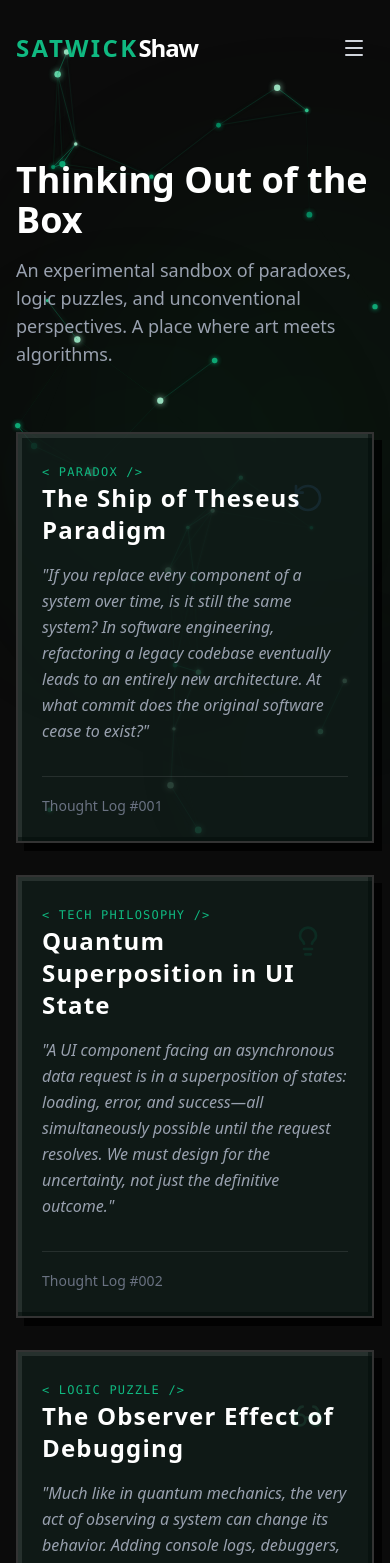
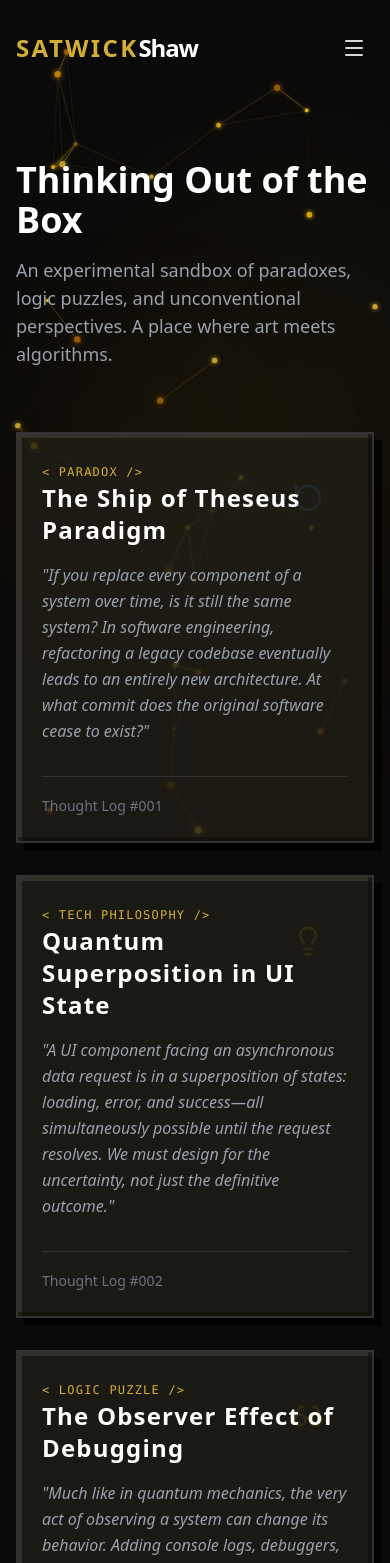
Before and after one commit to satwick-yes/my-website, a Next.js app: page /thinking in a window 390 px wide. Shown: the top 1563 px of the page. Built offline with nearby package versions, Linux system fonts and the light colour scheme.

Commit message:
Update theme to Sekiro inspired dark/gold styles

```diff
--- a/src/app/achievements/page.tsx
+++ b/src/app/achievements/page.tsx
@@ -14,13 +14,13 @@ const achievements = [
   {
     title: "National Level Basketball Player",
     organization: "Sports",
-    icon: <Trophy className="w-8 h-8 text-emerald-400" />,
+    icon: <Trophy className="w-8 h-8 text-yellow-500" />,
     description: "Represented at the national level, showcasing teamwork, leadership, and athletic excellence.",
   },
   {
     title: "Anchor",
     organization: "Events",
-    icon: <Mic className="w-8 h-8 text-emerald-400" />,
+    icon: <Mic className="w-8 h-8 text-yellow-500" />,
     description: "Hosted various large-scale events, demonstrating excellent communication and public speaking skills.",
   },
 ];
--- a/src/app/globals.css
+++ b/src/app/globals.css
@@ -1,14 +1,14 @@
 @import "tailwindcss";
 
 :root {
-  --background: #0b0b0b;
+  --background: #0a0a0a;
   --foreground: #ffffff;
-  --card: #121212;
+  --card: #141414;
   --card-foreground: #ffffff;
   --border: #333333;
-  --primary: #10b981;
+  --primary: #d4af37;
   --primary-foreground: #000000;
-  --accent: #34d399;
+  --accent: #facc15;
 }
 
 @theme inline {
@@ -18,7 +18,7 @@
   --color-border: var(--border);
   --color-primary: var(--primary);
   --color-accent: var(--accent);
-  --font-sans: var(--font-inter);
+  --font-sans: var(--font-cinzel);
 }
 
 body {
@@ -41,5 +41,5 @@ body {
   border-radius: 0;
 }
 ::-webkit-scrollbar-thumb:hover {
-  background: #10b981;
+  background: #d4af37;
 }
--- a/src/app/layout.tsx
+++ b/src/app/layout.tsx
@@ -1,9 +1,9 @@
 import type { Metadata } from "next";
-import { Inter } from "next/font/google";
+import { Cinzel } from "next/font/google";
 import "./globals.css";
 
-const inter = Inter({
-  variable: "--font-inter",
+const cinzel = Cinzel({
+  variable: "--font-cinzel",
   subsets: ["latin"],
 });
 
@@ -23,7 +23,7 @@ export default function RootLayout({
 }>) {
   return (
     <html lang="en" className="dark">
-      <body className={`${inter.variable} antialiased min-h-screen bg-background text-foreground selection:bg-green-500/30 overflow-x-hidden flex flex-col relative`} suppressHydrationWarning>
+      <body className={`${cinzel.variable} antialiased min-h-screen bg-background text-foreground selection:bg-yellow-500/30 overflow-x-hidden flex flex-col relative`} suppressHydrationWarning>
         <Particles />
         <div className="relative z-10 flex flex-col min-h-screen w-full">
           <Navbar />
--- a/src/app/page.tsx
+++ b/src/app/page.tsx
@@ -101,7 +101,7 @@ export default function Home() {
 
             <Card gradient className="group hover:-translate-y-2 hover:translate-x-2 hover:shadow-[-8px_8px_0_0_#00aa00] transition-all bg-card/80">
               <div className="flex items-center gap-4 mb-4">
-                <div className="p-3 rounded-none border-b-4 border-r-4 border-t-2 border-l-2 border-border bg-black/50 text-emerald-400 group-hover:text-primary transition-colors">
+                <div className="p-3 rounded-none border-b-4 border-r-4 border-t-2 border-l-2 border-border bg-black/50 text-primary group-hover:text-yellow-400 transition-colors">
                   <Briefcase size={24} />
                 </div>
                 <div>
--- a/src/app/skills/page.tsx
+++ b/src/app/skills/page.tsx
@@ -16,7 +16,7 @@ const skillCategories = [
   },
   {
     title: "Data Analysis",
-    icon: <LineChart className="w-6 h-6 text-emerald-400" />,
+    icon: <LineChart className="w-6 h-6 text-yellow-500" />,
     skills: [
       { name: "Data Visualization", level: 90 },
       { name: "SQL", level: 85 },
@@ -25,7 +25,7 @@ const skillCategories = [
   },
   {
     title: "Web Development",
-    icon: <Globe className="w-6 h-6 text-emerald-300" />,
+    icon: <Globe className="w-6 h-6 text-amber-400" />,
     skills: [
       { name: "HTML / CSS", level: 95 },
       { name: "JavaScript / TypeScript", level: 90 },
--- a/src/app/thinking/page.tsx
+++ b/src/app/thinking/page.tsx
@@ -13,13 +13,13 @@ const thoughts = [
   },
   {
     title: "Quantum Superposition in UI State",
-    icon: <Lightbulb className="w-8 h-8 text-emerald-400" />,
+    icon: <Lightbulb className="w-8 h-8 text-yellow-500" />,
     content: "A UI component facing an asynchronous data request is in a superposition of states: loading, error, and success—all simultaneously possible until the request resolves. We must design for the uncertainty, not just the definitive outcome.",
     theme: "Tech Philosophy",
   },
   {
     title: "The Observer Effect of Debugging",
-    icon: <Glasses className="w-8 h-8 text-emerald-300" />,
+    icon: <Glasses className="w-8 h-8 text-amber-400" />,
     content: "Much like in quantum mechanics, the very act of observing a system can change its behavior. Adding console logs, debuggers, or profilers inherently alters the timing and memory footprint of the application, often masking the original bug.",
     theme: "Logic Puzzle",
   },
@@ -73,7 +73,7 @@ export default function Thinking() {
           transition={{ duration: 1 }}
           className="text-center py-20 border-y border-white/10 relative"
         >
-          <div className="absolute inset-0 bg-gradient-to-r from-emerald-500/5 via-green-500/5 to-emerald-500/5 pointer-events-none" />
+          <div className="absolute inset-0 bg-gradient-to-r from-yellow-500/5 via-amber-500/5 to-yellow-500/5 pointer-events-none" />
           <h2 className="text-3xl md:text-4xl font-light text-primary uppercase tracking-[0.2em] max-w-3xl mx-auto leading-relaxed drop-shadow-[4px_4px_0_#111]">
             "Innovation is not about creating new elements, but discovering the unseen connections between existing ones."
           </h2>
--- a/src/components/Particles.tsx
+++ b/src/components/Particles.tsx
@@ -6,19 +6,19 @@ import { motion } from "framer-motion";
 const AmbientGlows = ({ mousePos }: { mousePos: { x: number, y: number } }) => (
   <>
     <motion.div
-      className="absolute top-1/4 left-1/4 w-[400px] md:w-[600px] h-[400px] md:h-[600px] bg-green-500/10 rounded-full blur-[100px] md:blur-[140px] transition-transform duration-700 ease-out z-0 pointer-events-none"
+      className="absolute top-1/4 left-1/4 w-[400px] md:w-[600px] h-[400px] md:h-[600px] bg-yellow-500/10 rounded-full blur-[100px] md:blur-[140px] transition-transform duration-700 ease-out z-0 pointer-events-none"
       style={{ transform: `translate(${mousePos.x}px, ${mousePos.y}px)` }}
       animate={{ scale: [1, 1.2, 1], opacity: [0.3, 0.6, 0.3] }}
       transition={{ duration: 20, repeat: Infinity, ease: "easeInOut" }}
     />
     <motion.div
-      className="absolute bottom-1/4 right-1/4 w-[300px] md:w-[500px] h-[300px] md:h-[500px] bg-emerald-500/10 rounded-full blur-[90px] md:blur-[120px] transition-transform duration-700 ease-out z-0 pointer-events-none"
+      className="absolute bottom-1/4 right-1/4 w-[300px] md:w-[500px] h-[300px] md:h-[500px] bg-amber-500/10 rounded-full blur-[90px] md:blur-[120px] transition-transform duration-700 ease-out z-0 pointer-events-none"
       style={{ transform: `translate(${-mousePos.x * 1.5}px, ${-mousePos.y * 1.5}px)` }}
       animate={{ scale: [1, 1.3, 1], opacity: [0.3, 0.5, 0.3] }}
       transition={{ duration: 25, repeat: Infinity, ease: "easeInOut", delay: 2 }}
     />
     <motion.div
-      className="absolute top-3/4 left-1/2 w-[250px] md:w-[400px] h-[250px] md:h-[400px] bg-teal-500/10 rounded-full blur-[80px] md:blur-[100px] transition-transform duration-700 ease-out z-0 pointer-events-none"
+      className="absolute top-3/4 left-1/2 w-[250px] md:w-[400px] h-[250px] md:h-[400px] bg-orange-500/10 rounded-full blur-[80px] md:blur-[100px] transition-transform duration-700 ease-out z-0 pointer-events-none"
       style={{ transform: `translate(${mousePos.x * 2}px, ${mousePos.y * 2}px)` }}
       animate={{ scale: [1, 1.1, 1], opacity: [0.2, 0.4, 0.2] }}
       transition={{ duration: 22, repeat: Infinity, ease: "easeInOut", delay: 5 }}
@@ -109,7 +109,7 @@ export default function Particles() {
     if (!ctx) return;
 
     let animationFrameId: number;
-    const colors = ['#10b981', '#34d399', '#059669', '#6ee7b7', '#a7f3d0']; // emerald palette
+    const colors = ['#d4af37', '#facc15', '#eab308', '#ca8a04', '#a16207']; // gold palette
 
     let particles: Particle[] = [];
 
@@ -161,7 +161,7 @@ export default function Particles() {
 
           if (distance < 120) {
             ctx.beginPath();
-            ctx.strokeStyle = `rgba(16, 185, 129, ${(1 - distance/120) * 0.6})`; // green line
+            ctx.strokeStyle = `rgba(212, 175, 55, ${(1 - distance/120) * 0.6})`; // gold line
             ctx.lineWidth = 0.5 + ((1 - distance/120) * 0.5);
             ctx.moveTo(particles[i].x, particles[i].y);
             ctx.lineTo(particles[j].x, particles[j].y);
@@ -177,7 +177,7 @@ export default function Particles() {
 
           if (mDistance < 150) {
             ctx.beginPath();
-            ctx.strokeStyle = `rgba(52, 211, 153, ${(1 - mDistance/150) * 0.8})`;
+            ctx.strokeStyle = `rgba(250, 204, 21, ${(1 - mDistance/150) * 0.8})`; // brighter gold line
             ctx.lineWidth = 1;
             ctx.moveTo(particles[i].x, particles[i].y);
             ctx.lineTo(mouse.x, mouse.y);
```
